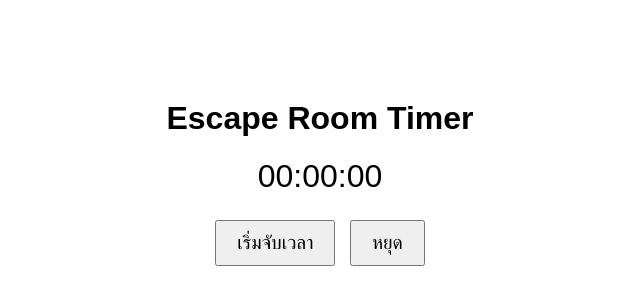
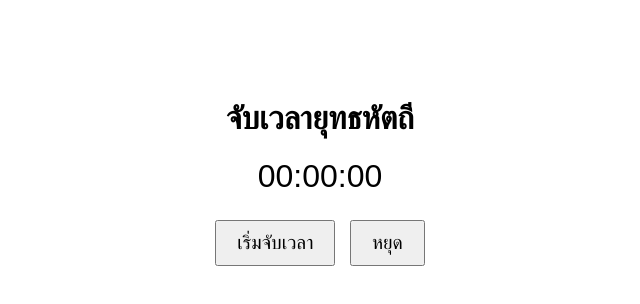
Before and after one commit to ShinDec257/ddddddd, a plain HTML site: page index.html in a window 1280 px wide. Shown: the whole page, without its empty margins (320-960 px from the left). Drawn offline with Linux system fonts and the light colour scheme.

Commit message:
Update index.html

```diff
--- a/index.html
+++ b/index.html
@@ -23,7 +23,7 @@
 </head>
 <body>
 
-  <h1>Escape Room Timer</h1>
+  <h1> จับเวลายุทธหัตถี </h1>
   <div id="time">00:00:00</div>
   <button id="startBtn">เริ่มจับเวลา</button>
   <button id="stopBtn">หยุด</button>
```
